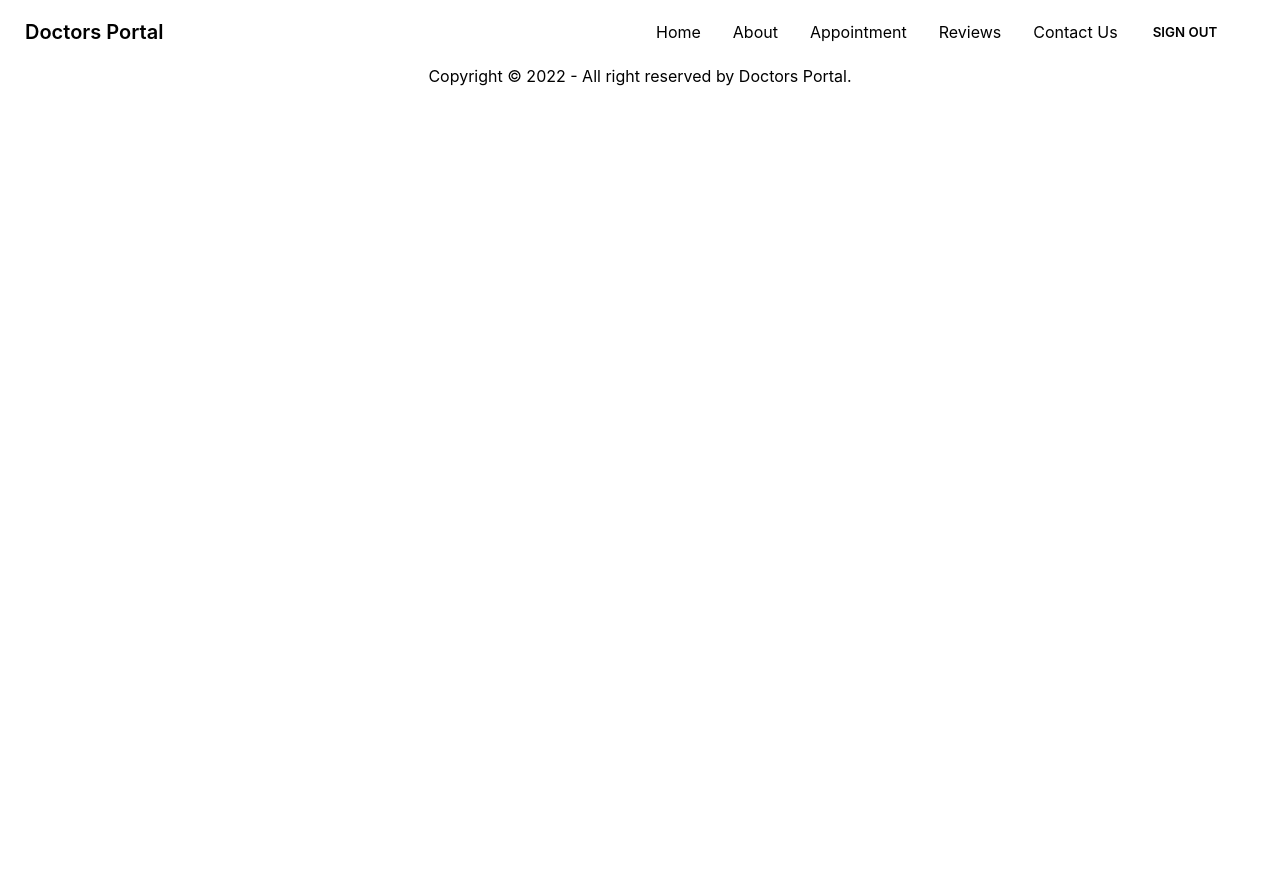
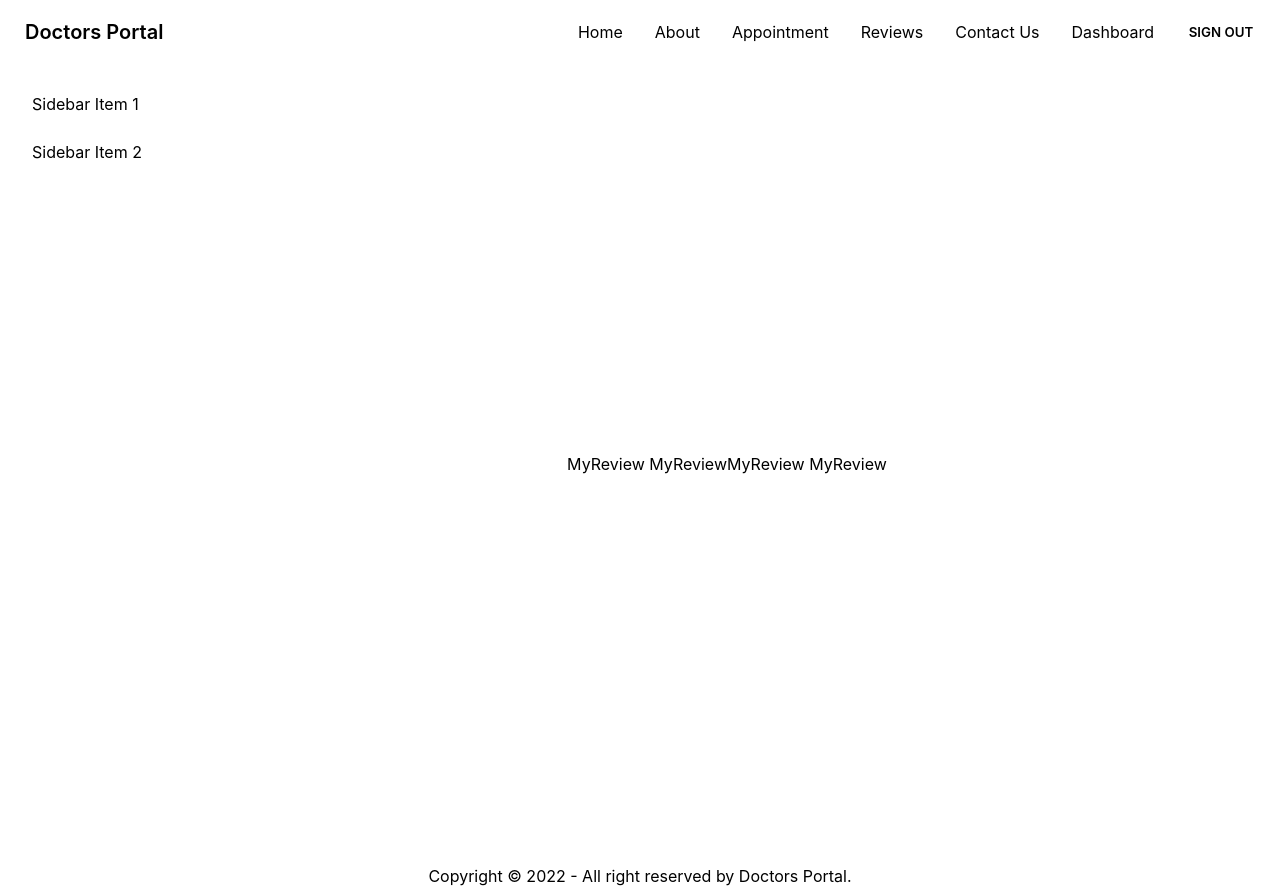
Before and after one commit to hasanarick07/doctors-portal, a React (Create React App) app: page /dashboard/review in a window 1280 px wide. Before the commit the page ends 800 px from the top, so only its background shows below. Built offline with nearby package versions, Linux system fonts and the light colour scheme; no server answers; sample sign-in values are in the browser's storage.

Commit message:
dashboard done

```diff
--- a/src/App.js
+++ b/src/App.js
@@ -3,6 +3,9 @@
 import "./App.css";
 import About from "./Pages/About/About";
 import Appointment from "./Pages/Appointment/Appointment";
+import Dashboard from "./Pages/Dashboard/Dashboard";
+import MyAppointment from "./Pages/Dashboard/MyAppointment";
+import MyReview from "./Pages/Dashboard/MyReview";
 import Home from "./Pages/Home/Home";
 import LogIn from "./Pages/LogIn/LogIn";
 import RequireAuth from "./Pages/LogIn/RequireAuth";
@@ -26,14 +29,22 @@
             </RequireAuth>
           }
         ></Route>
+        <Route
+          path="dashboard"
+          element={
+            <RequireAuth>
+              <Dashboard />
+            </RequireAuth>
+          }
+        >
+          <Route index element={<MyAppointment />}></Route>
+          <Route path="review" element={<MyReview />}></Route>
+        </Route>
         <Route path="/login" element={<LogIn />}></Route>
         <Route path="/signup" element={<SignUp />}></Route>
       </Routes>
       <Footer />
-      <Toaster
-  position="top-right"
-  reverseOrder={false}
-/>
+      <Toaster position="top-right" reverseOrder={false} />
     </div>
   );
 }
--- a/src/Pages/Dashboard/Dashboard.js
+++ b/src/Pages/Dashboard/Dashboard.js
@@ -0,0 +1,34 @@
+import React from "react";
+import { Link, Outlet } from "react-router-dom";
+
+const Dashboard = () => {
+  return (
+    <div class="drawer drawer-mobile text-black">
+      <input id="my-drawer-2" type="checkbox" class="drawer-toggle" />
+      <div class="drawer-content flex flex-col items-center justify-center">
+        <Outlet />
+        {/* <!-- Page content here --> */}
+        <label
+          for="my-drawer-2"
+          class="btn btn-primary drawer-button lg:hidden"
+        >
+          Open drawer
+        </label>
+      </div>
+      <div class="drawer-side">
+        <label for="my-drawer-2" class="drawer-overlay"></label>
+        <ul class="menu p-4 overflow-y-auto w-42 bg-ghost text-black">
+          {/* <!-- Sidebar content here --> */}
+          <li>
+            <Link to="/dashboard">Sidebar Item 1</Link>
+          </li>
+          <li>
+            <Link to="/dashboard/review">Sidebar Item 2</Link>
+          </li>
+        </ul>
+      </div>
+    </div>
+  );
+};
+
+export default Dashboard;
--- /dev/null
+++ b/src/Pages/Dashboard/MyAppointment.js
@@ -0,0 +1,52 @@
+import React, { useEffect, useState } from "react";
+import { useAuthState } from "react-firebase-hooks/auth";
+import auth from "../../firebase.init";
+import Loading from "../Shared/Loading/Loading";
+
+const MyAppointment = () => {
+  const [appointments, setAppointments] = useState([]);
+  const [user, loading] = useAuthState(auth);
+
+  useEffect(() => {
+    if (user) {
+      fetch(`http://localhost:5000/booking?patient=${user?.email}`)
+        .then(res => res.json())
+        .then(data => setAppointments(data));
+    }
+  }, [user]);
+  if (loading) {
+    return <Loading></Loading>;
+  }
+
+  return (
+    <div>
+      <h2>My Appointments: {appointments.length}</h2>
+      <div class="overflow-x-auto">
+        <table class="table w-full">
+          <thead>
+            <tr>
+              <th className="bg-slate-200"></th>
+              <th className="bg-slate-200">Name</th>
+              <th className="bg-slate-200">Date</th>
+              <th className="bg-slate-200">Time</th>
+              <th className="bg-slate-200">Treatment</th>
+            </tr>
+          </thead>
+          <tbody>
+            {appointments.map((a, index) => (
+              <tr>
+                <th>{index + 1}</th>
+                <td>{a.patientName}</td>
+                <td>{a.date}</td>
+                <td>{a.slot}</td>
+                <td>{a.treatment}</td>
+              </tr>
+            ))}
+          </tbody>
+        </table>
+      </div>
+    </div>
+  );
+};
+
+export default MyAppointment;
--- /dev/null
+++ b/src/Pages/Dashboard/MyReview.js
@@ -0,0 +1,7 @@
+import React from "react";
+
+const MyReview = () => {
+  return <div>MyReview MyReviewMyReview MyReview</div>;
+};
+
+export default MyReview;
--- a/src/Pages/Shared/Navbar/Navbar.js
+++ b/src/Pages/Shared/Navbar/Navbar.js
@@ -27,13 +27,14 @@
       <li>
         <Link to="/contact">Contact Us</Link>
       </li>
+      <li>{user && <Link to="/dashboard">Dashboard</Link>}</li>
       <li>
         {user ? (
           <button className="btn btn-ghost" onClick={logout}>
             Sign Out
           </button>
         ) : (
-          <Link to="/login">Login</Link>
+          <Link to="/login">Log In</Link>
         )}
       </li>
     </>
```
